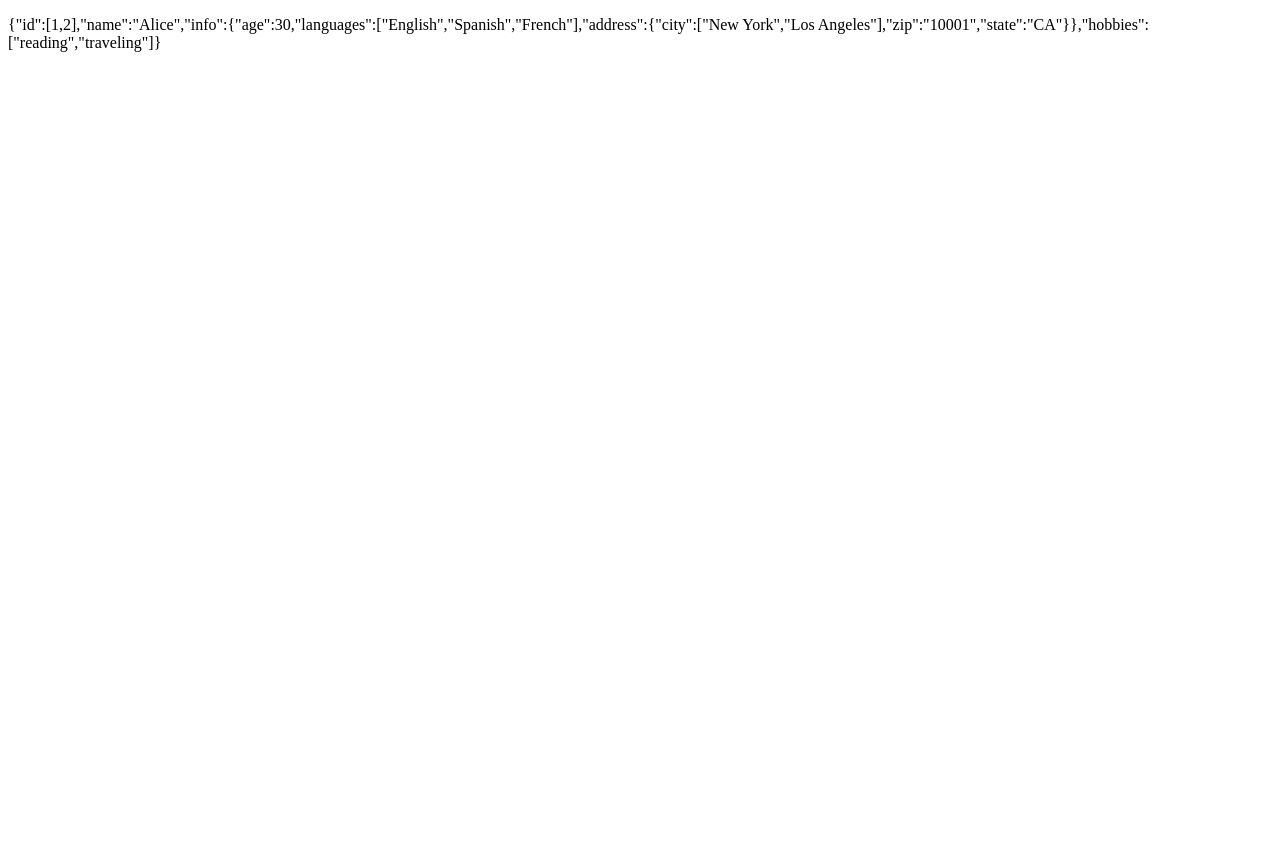
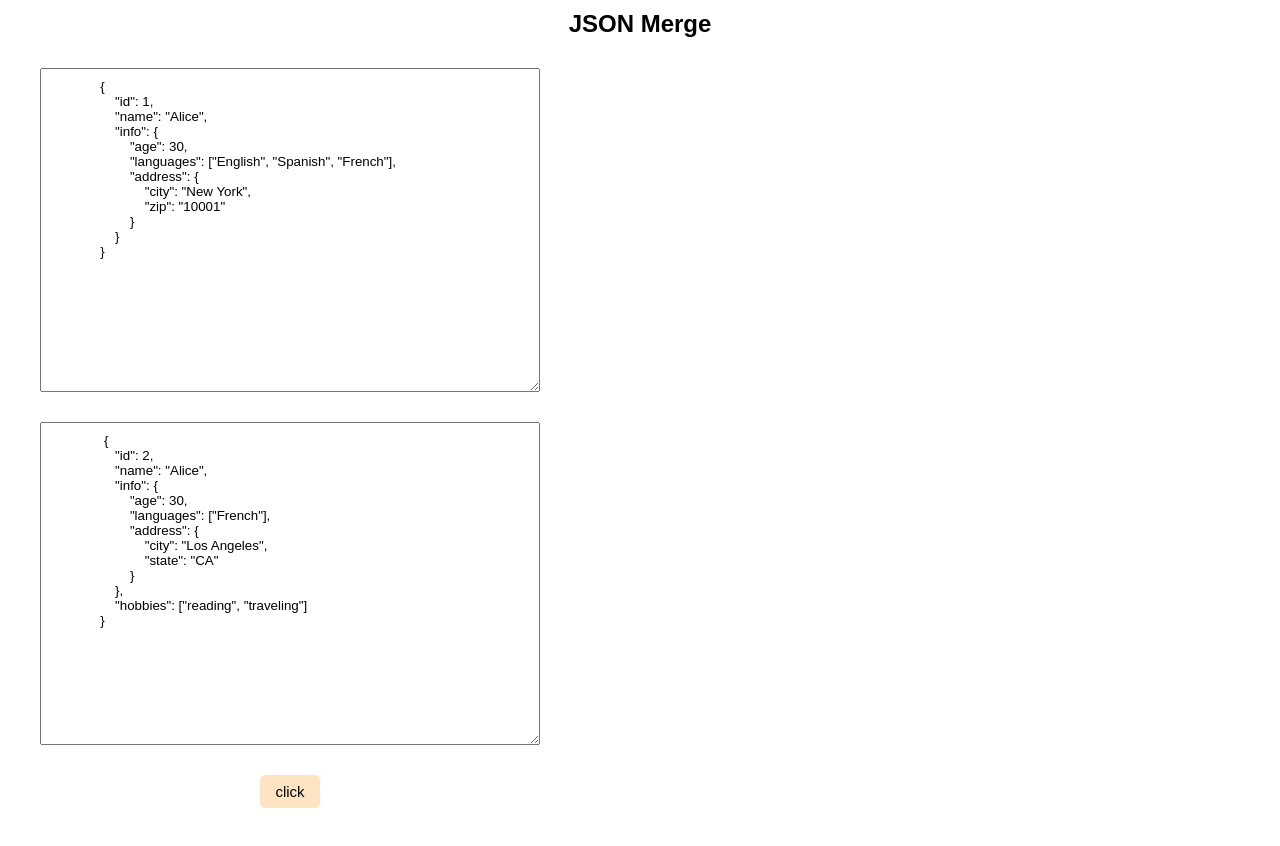
Before and after one commit to dhivya051998/recursive, a plain HTML site: page index.html in a window 1280 px wide. Before the commit the page ends 800 px from the top, so only its background shows below. Drawn offline with Linux system fonts and the light colour scheme.

Commit message:
changes update

```diff
--- a/index.html
+++ b/index.html
@@ -3,10 +3,48 @@
 <head>
     <meta charset="UTF-8">
     <meta name="viewport" content="width=device-width, initial-scale=1.0">
+    <link rel="stylesheet" href="recursive.css">
     <title>Recursive</title>
 </head>
 <body>
-    <p class="details"></p>
+    <div class="container">
+        <h2>JSON Merge</h2>
+    <div class="content">
+        <div class="align">
+            <textarea class="jsonOne">
+                {
+                    "id": 1,
+                    "name": "Alice",
+                    "info": {
+                        "age": 30,
+                        "languages": ["English", "Spanish", "French"],
+                        "address": {
+                            "city": "New York",
+                            "zip": "10001"
+                        }
+                    }
+                }
+            </textarea>
+            <textarea class="jsonTwo">
+                 {
+                    "id": 2,
+                    "name": "Alice",
+                    "info": {
+                        "age": 30,
+                        "languages": ["French"],
+                        "address": {
+                            "city": "Los Angeles",
+                            "state": "CA"
+                        }
+                    },
+                    "hobbies": ["reading", "traveling"]
+                }
+            </textarea>
+            <button onclick="getJson()">click</button>
+        </div>
+        <div class="preview"></div>
+    </div>
+</div>
     <script src="recursive.js"></script>
 </body>
 </html>
--- /dev/null
+++ b/recursive.css
@@ -0,0 +1,50 @@
+* {
+    box-sizing: border-box;
+    margin: 0;
+    padding: 0;
+    font-family: sans-serif;
+}
+body::-webkit-scrollbar{
+    display: none;
+}
+.container{
+    display: flex;
+    flex-direction: column;
+    padding: 10px;
+}
+h2{
+    text-align: center;
+}
+.content{
+    display:flex;
+    height: 100vh;
+    width: 100vw;
+    gap: 30px;
+    padding: 30px;
+}
+.align{
+    display: flex;
+    flex-direction: column;
+    gap: 30px;
+    align-items: center;
+}
+.jsonOne,.jsonTwo{
+    display:flex;
+    padding-top: 10px;
+    flex-grow: 1;
+    width:500px;
+
+}
+.preview{
+    display: flex;
+    flex-grow: 1;
+    align-items: center;
+}
+button{
+    padding: 8px 15px;
+    background-color: bisque;
+    font-size: 15px;
+    border: none;
+    border-radius: 5px;
+    cursor: pointer;
+}
--- a/recursive.js
+++ b/recursive.js
@@ -1,37 +1,37 @@
-const JsonA = {
-    "id": 1,
-    "name": "Alice",
-    "info": {
-        "age": 30,
-        "languages": ["English", "Spanish", "French"],
-        "address": {
-            "city": "New York",
-            "zip": "10001"
-        }
-    },
-};
+// const JsonA = {
+//     "id": 1,
+//     "name": "Alice",
+//     "info": {
+//         "age": 30,
+//         "languages": ["English", "Spanish", "French"],
+//         "address": {
+//             "city": "New York",
+//             "zip": "10001"
+//         }
+//     },
+// };
 
-const JsonB = {
-    "id": 2,
-    "name": "Alice",
-    "info": {
-        "age": 30,
-        "languages": ["French"],
-        "address": {
-            "city": "Los Angeles",
-            "state": "CA"
-        }
-    },
-    "hobbies": ["reading", "traveling"]
-};
+// const JsonB = {
+//     "id": 2,
+//     "name": "Alice",
+//     "info": {
+//         "age": 30,
+//         "languages": ["French"],
+//         "address": {
+//             "city": "Los Angeles",
+//             "state": "CA"
+//         }
+//     },
+//     "hobbies": ["reading", "traveling"]
+// };
 function mergedJSON(JsonA, JsonB) {
     Object.keys(JsonB).forEach(function (key) {
         if (key in JsonA) {
             if (Array.isArray(JsonA[key]) || Array.isArray(JsonB[key])) {
                 newArray = []
                 arrayMerge = JsonA[key].concat(JsonB[key])
-                arrayMerge.forEach((e)=>{
-                    if(!newArray.includes(e)){
+                arrayMerge.forEach((e) => {
+                    if (!newArray.includes(e)) {
                         newArray.push(e)
                     }
                 });
@@ -41,13 +41,20 @@ function mergedJSON(JsonA, JsonB) {
                 mergedJSON(JsonA[key], JsonB[key]);
             }
             else if (JsonA[key] !== JsonB[key]) {
-                JsonA[key] = [JsonA[key],JsonB[key]];
+                JsonA[key] = [JsonA[key], JsonB[key]];
             }
         } else {
             JsonA[key] = JsonB[key];
         }
     });
 };
-mergedJSON(JsonA, JsonB);
-console.log(JsonA);
-document.querySelector(".details").textContent = JSON.stringify(JsonA);
+function getJson(){
+        let objOne = document.querySelector(".jsonOne").value;
+        let objTwo = document.querySelector(".jsonTwo").value;
+    if (typeof objOne !== 'object' || typeof objTwo !== 'object') {
+        JsonA = JSON.parse(objOne);
+        JsonB = JSON.parse(objTwo);
+        mergedJSON(JsonA, JsonB);
+        document.querySelector(".preview").innerText = JSON.stringify(JsonA);
+    }
+}
```
